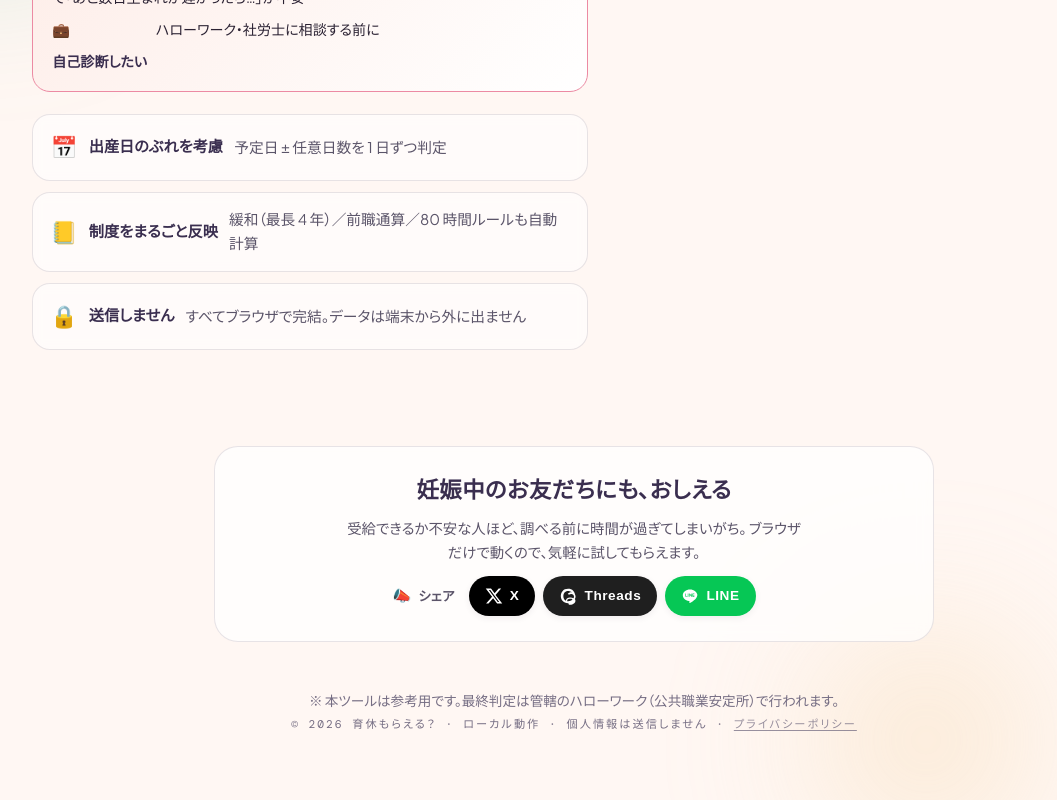
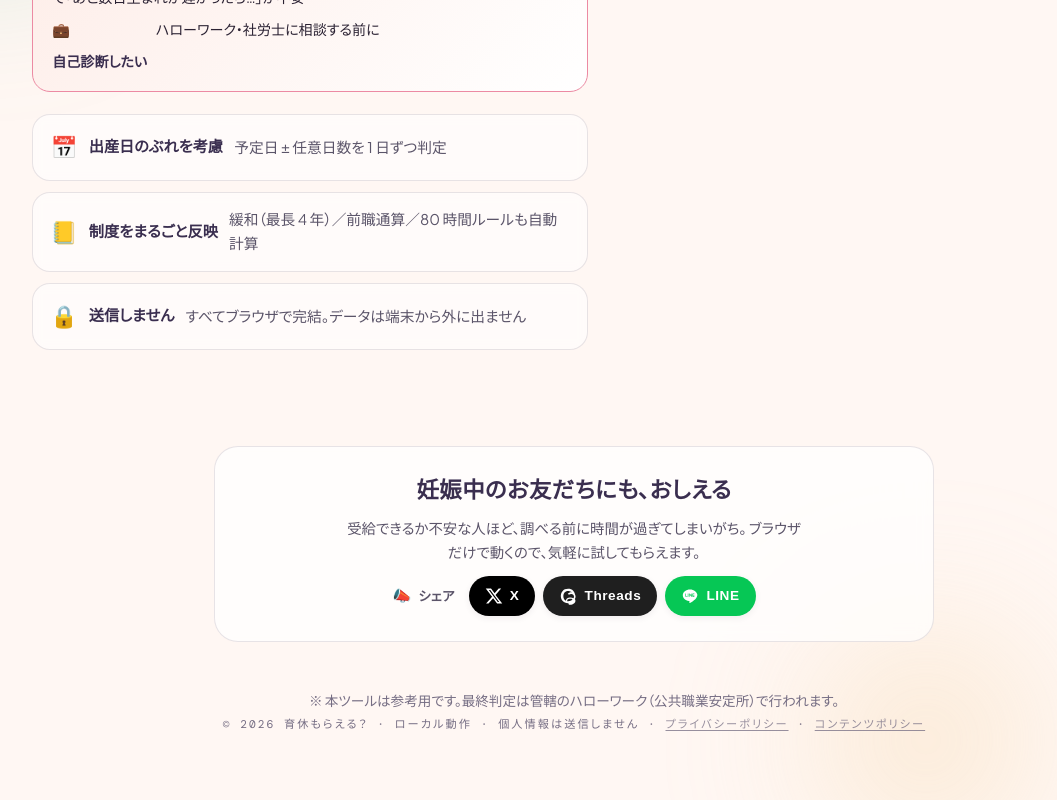
Before and after one commit to ikukyu-moraeru/ikukyu-moraeru.github.io, a React (Vite) app: page / in a window 1280 px wide. Shown: the part 961-1761 px from the top of the page, without its empty margins (66-1123 px from the left). Built offline with nearby package versions, Linux system fonts and the light colour scheme; a web font is replaced by a local one.

Commit message:
フッターにコンテンツポリシーリンクを追加

```diff
--- a/src/ui/Landing.tsx
+++ b/src/ui/Landing.tsx
@@ -169,6 +169,8 @@ export function Landing() {
           © 2026 {SERVICE_NAME} · ローカル動作 · 個人情報は送信しません
           {' · '}
           <a className="ht-foot__link" href="#/privacy">プライバシーポリシー</a>
+          {' · '}
+          <a className="ht-foot__link" href="#/content-policy">コンテンツポリシー</a>
         </p>
       </footer>
     </div>
```
